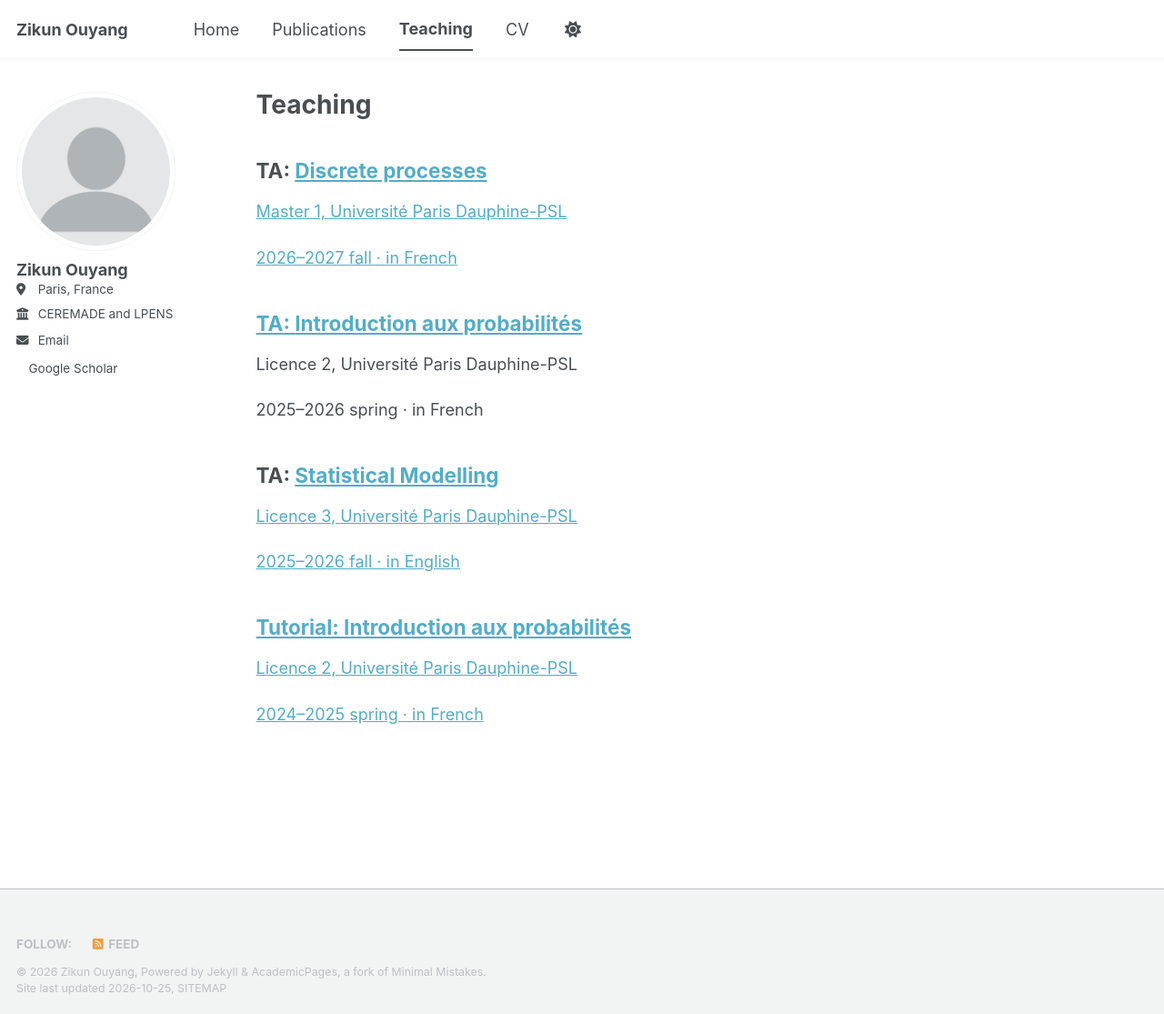
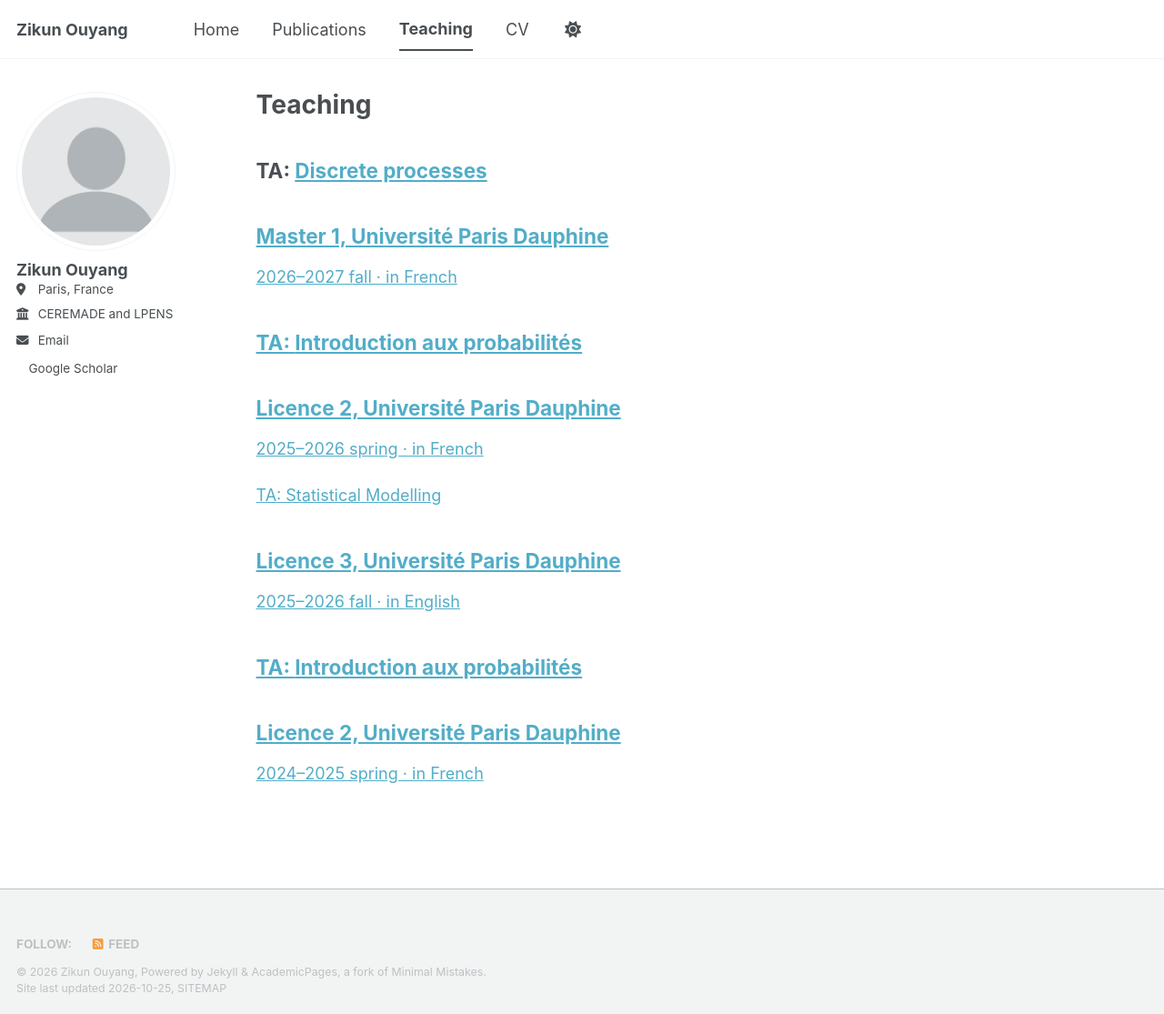
Before and after one commit to ZikunOuyang/zikunouyang.github.io, a Jekyll site: the page built from _pages/teaching.html, in a window 1280 px wide and 1115 px high. Shown: the whole window at 91% size. Built offline with Jekyll 4.4.1, drawn with Linux system fonts in a browser that asks for light colours; a style sheet for code colours, icons or effects is not loaded.

Commit message:
Update teaching.html

```diff
--- a/_pages/teaching.html
+++ b/_pages/teaching.html
@@ -5,18 +5,18 @@ permalink: /teaching/
 author_profile: true
 ---
 
-<h2>TA: <a href="https://dauphine.psl.eu/formations/masters/mathematiques-et-applications/1re-annee-de-master-majeure-statistiques/programme"> Discrete processes</h2>
-<p>Master 1, Université Paris Dauphine-PSL</p>
+<h2>TA: <a href="https://www.ceremade.dauphine.fr/~forien/#Enseignement"> Discrete processes</h2>
+<h2><a href="https://dauphine.psl.eu/formations/masters/mathematiques-et-applications/1re-annee-de-master-majeure-statistiques/programme"> Master 1, Université Paris Dauphine</h2>
 <p>2026–2027 fall · in French</p>
 
 <h2>TA: <a href="https://www.ceremade.dauphine.fr/~detiliere/enseignement.html"> Introduction aux probabilités</a></h2>
-<p>Licence 2, Université Paris Dauphine-PSL</p>
+<h2><a href="https://dauphine.psl.eu/formations/licences/informatique-des-organisations/l2-mathematiques-informatique/programme"> Licence 2, Université Paris Dauphine</h2>
 <p>2025–2026 spring · in French</p>
 
-<h2>TA: <a href="https://dauphine.psl.eu/formations/licences/mathematiques/l3-mathematiques-appliquees/programme"> Statistical Modelling</h2>
-<p>Licence 3, Université Paris Dauphine-PSL</p>
+<p>TA: Statistical Modelling</p>
+<h2><a href="https://dauphine.psl.eu/formations/licences/mathematiques/l3-mathematiques-appliquees/programme"> Licence 3, Université Paris Dauphine</h2>
 <p>2025–2026 fall ·  in English</p>
 
-<h2>Tutorial: Introduction aux probabilités</h2>
-<p>Licence 2, Université Paris Dauphine-PSL</p>
+<h2>TA: <a href="https://www.ceremade.dauphine.fr/~detiliere/enseignement.html"> Introduction aux probabilités</h2>
+<h2><a href="https://dauphine.psl.eu/formations/licences/informatique-des-organisations/l2-mathematiques-informatique/programme"> Licence 2, Université Paris Dauphine</h2>
 <p>2024–2025 spring · in French</p>
```
